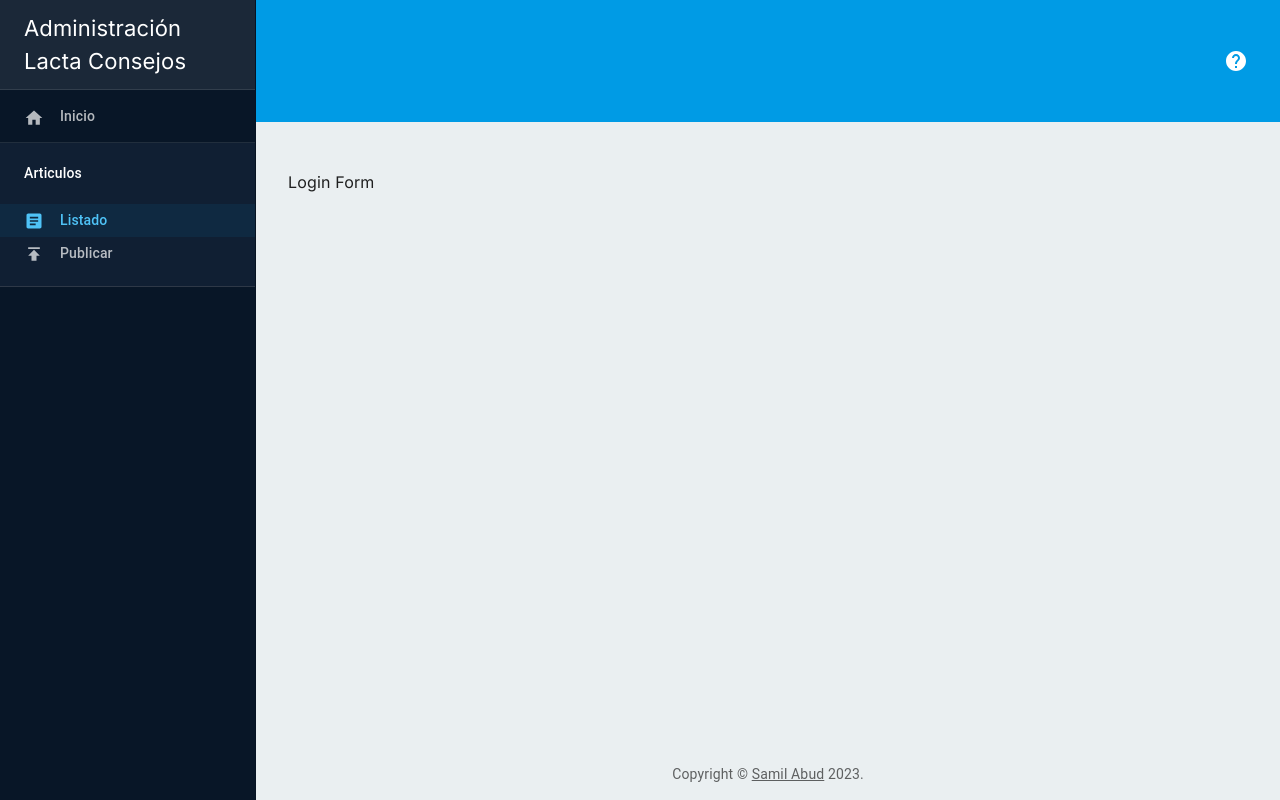
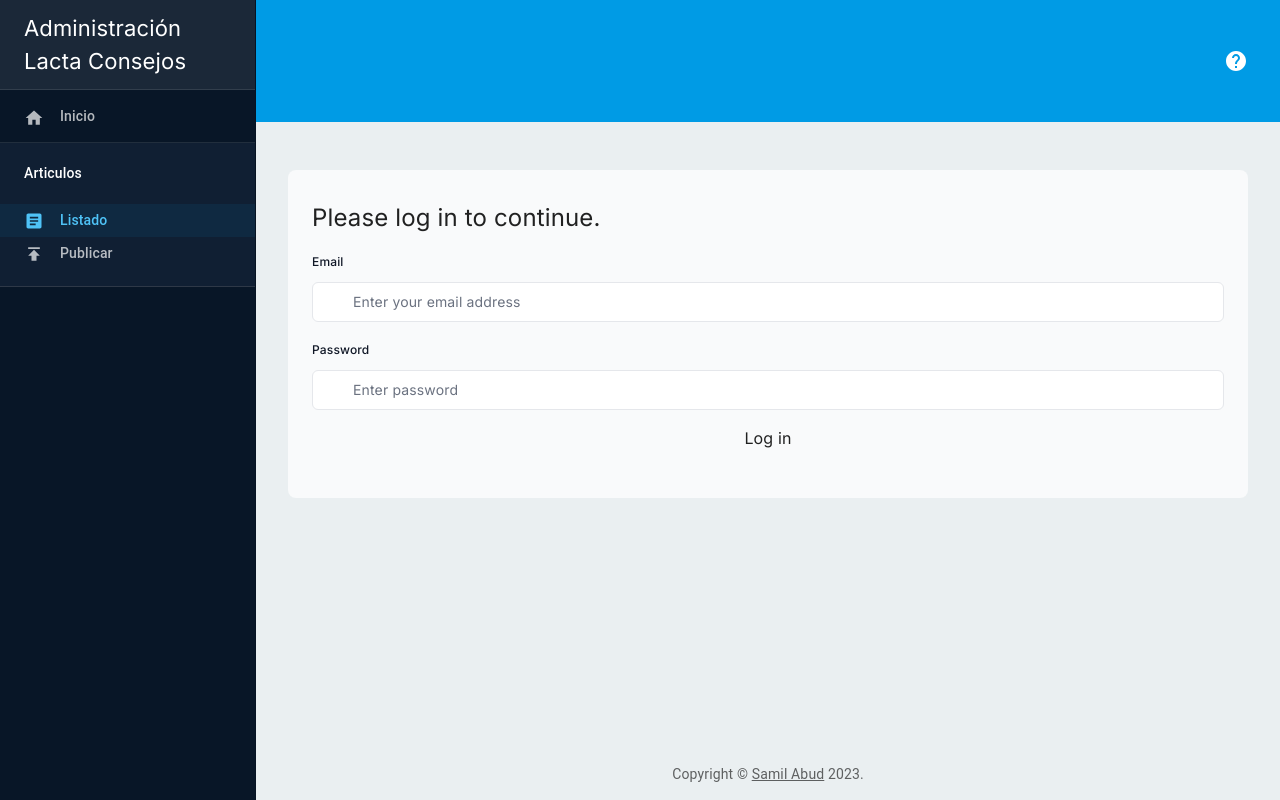
Before and after one commit to samilabud/LactaConsejosBackend, a Next.js app in the folder client/: page /login in a window 1280 px wide. Built offline with nearby package versions, Linux system fonts and the light colour scheme.

Commit message:
Added login form and fixed bcrypt issue

```diff
--- a/client/package.json
+++ b/client/package.json
@@ -15,12 +15,14 @@
     "@mui/material": "^5.14.16",
     "@vercel/postgres": "^0.7.2",
     "bcrypt": "^5.1.1",
+    "bcryptjs-react": "^2.4.6",
     "bson": "^6.2.0",
     "draft-js": "^0.11.7",
     "draftjs-to-html": "^0.9.1",
     "html-react-parser": "^5.0.6",
     "next": "14.0.1",
     "next-auth": "^5.0.0-beta.7",
+    "node-pre-gyp": "^0.17.0",
     "react": "^18",
     "react-dom": "^18",
     "react-draft-wysiwyg": "^1.15.0",
@@ -29,6 +31,7 @@
   },
   "devDependencies": {
     "@types/bcrypt": "^5.0.2",
+    "@types/bcryptjs": "^2.4.6",
     "@types/draftjs-to-html": "^0.8.3",
     "@types/node": "^20",
     "@types/react": "^18",
--- a/client/src/app/login/page.tsx
+++ b/client/src/app/login/page.tsx
@@ -4,13 +4,78 @@ import { useFormState, useFormStatus } from "react-dom";
 import { authenticate } from "../lib/actions";
 
 const LoginPage = () => {
-  //   const [errorMessage, dispatch] = useFormState(authenticate, undefined);
+  const [errorMessage, dispatch] = useFormState(authenticate, undefined);
 
   return (
-    <div>
-      <span>Login Form</span>
-    </div>
+    <form action={dispatch} className="space-y-3">
+      <div className="flex-1 rounded-lg bg-gray-50 px-6 pb-4 pt-8">
+        <h1 className={`mb-3 text-2xl`}>Please log in to continue.</h1>
+        <div className="w-full">
+          <div>
+            <label
+              className="mb-3 mt-5 block text-xs font-medium text-gray-900"
+              htmlFor="email"
+            >
+              Email
+            </label>
+            <div className="relative">
+              <input
+                className="peer block w-full rounded-md border border-gray-200 py-[9px] pl-10 text-sm outline-2 placeholder:text-gray-500"
+                id="email"
+                type="email"
+                name="email"
+                placeholder="Enter your email address"
+                required
+              />
+              {/* <AtSymbolIcon className="pointer-events-none absolute left-3 top-1/2 h-[18px] w-[18px] -translate-y-1/2 text-gray-500 peer-focus:text-gray-900" /> */}
+            </div>
+          </div>
+          <div className="mt-4">
+            <label
+              className="mb-3 mt-5 block text-xs font-medium text-gray-900"
+              htmlFor="password"
+            >
+              Password
+            </label>
+            <div className="relative">
+              <input
+                className="peer block w-full rounded-md border border-gray-200 py-[9px] pl-10 text-sm outline-2 placeholder:text-gray-500"
+                id="password"
+                type="password"
+                name="password"
+                placeholder="Enter password"
+                required
+                minLength={6}
+              />
+              {/* <KeyIcon className="pointer-events-none absolute left-3 top-1/2 h-[18px] w-[18px] -translate-y-1/2 text-gray-500 peer-focus:text-gray-900" /> */}
+            </div>
+          </div>
+        </div>
+        <LoginButton />
+        <div
+          className="flex h-8 items-end space-x-1"
+          aria-live="polite"
+          aria-atomic="true"
+        >
+          {errorMessage && (
+            <>
+              {/* <ExclamationCircleIcon className="h-5 w-5 text-red-500" /> */}
+              <p className="text-sm text-red-500">{errorMessage}</p>
+            </>
+          )}
+        </div>
+      </div>
+    </form>
   );
 };
 
+function LoginButton() {
+  const { pending } = useFormStatus();
+
+  return (
+    <button className="mt-4 w-full" aria-disabled={pending}>
+      Log in
+    </button>
+  );
+}
 export default LoginPage;
--- a/client/src/auth.ts
+++ b/client/src/auth.ts
@@ -4,7 +4,7 @@ import { authConfig } from "./auth.config";
 import { z } from "zod";
 import { sql } from "@vercel/postgres";
 import type { User } from "./app/lib/definition";
-import bcrypt from "bcrypt";
+import bcrypt from "bcryptjs-react";
 
 async function getUser(email: string): Promise<User | undefined> {
   try {
```
Also changed, not shown: 1 other file (tests, documents, lock files or other folders).
